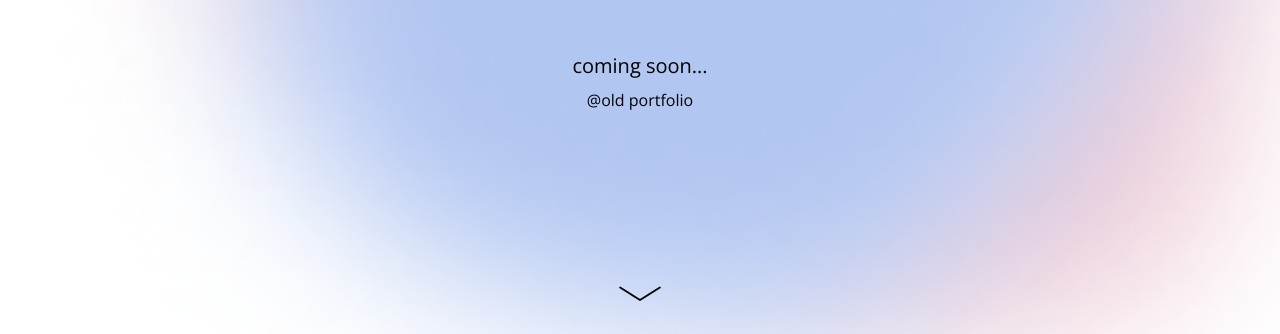
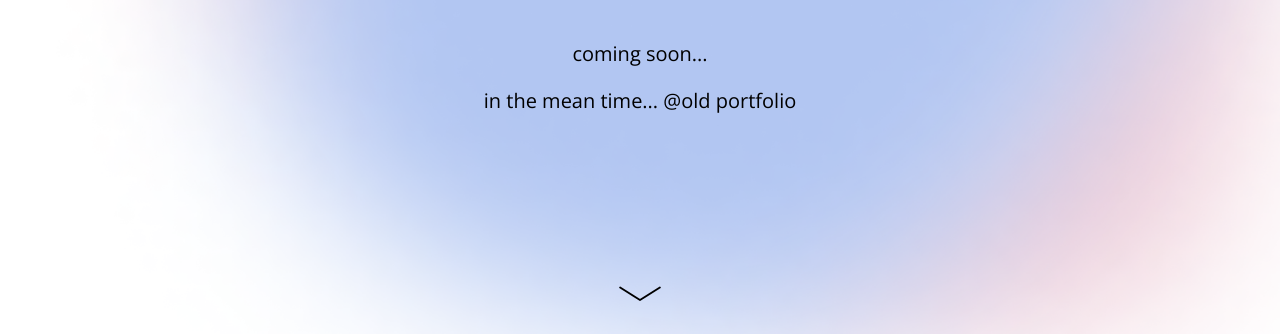
Before and after one commit to yifan441/yifan441.github.io, a plain HTML site: page index.html in a window 1280 px wide. Shown: the part 466-800 px from the top of the page. Drawn offline with nearby package versions, Linux system fonts and the light colour scheme.

Commit message:
Update index.html

```diff
--- a/index.html
+++ b/index.html
@@ -44,9 +44,12 @@
             />
           </svg>
           <p>coming soon...</p>
-          <a href="https://yifant8.wixsite.com/portfolio" target="_blank"
-            >@old portfolio</a
-          >
+          <p>
+            in the mean time...
+            <a href="https://yifant8.wixsite.com/portfolio" target="_blank"
+              >@old portfolio</a
+            >
+          </p>
         </div>
         <svg
           id="down-caret"
```
